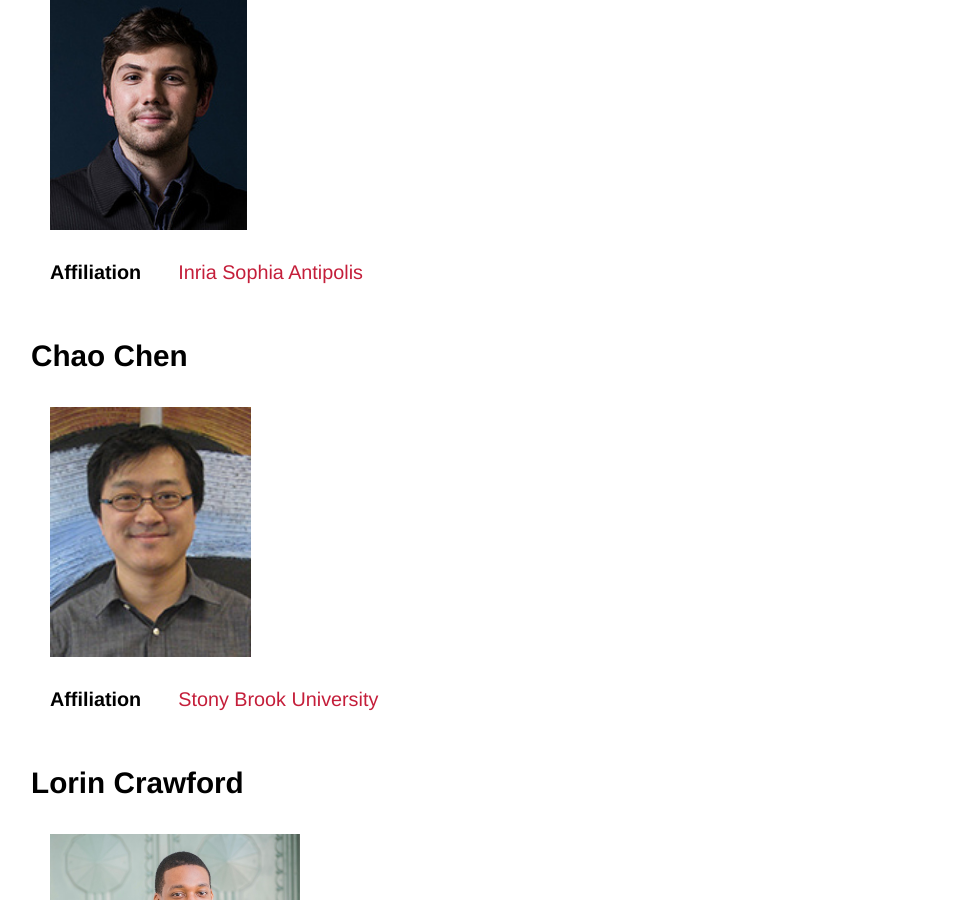
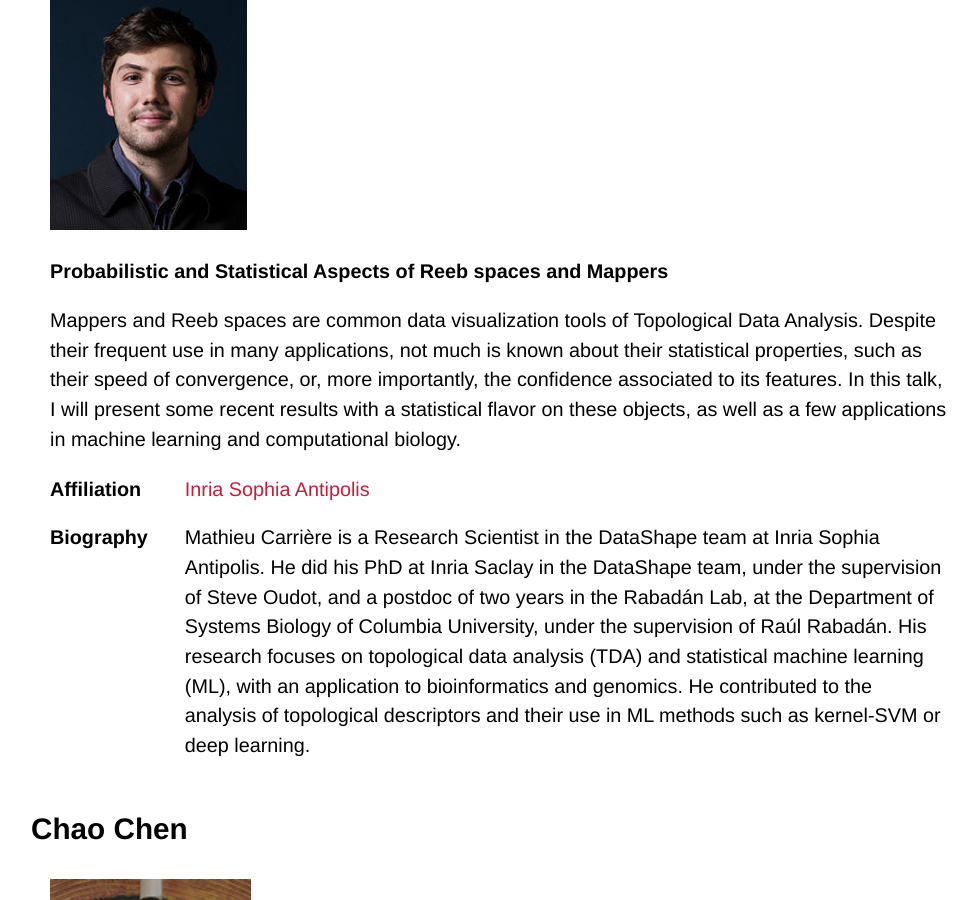
Before and after one commit to tda-in-ml/tda-in-ml.github.io, a Jekyll site: the page built from speakers.md, in a window 1280 px wide and 900 px high, scrolled down 4456 px. Shown: the whole window, without its empty margins (141-1118 px from the left). Built offline with Jekyll 4.4.1, drawn with Linux system fonts in a browser that asks for light colours; some web fonts are replaced; our own code applies the rules of GitHub Pages for plain Markdown files.

Commit message:
Extended list of speakers

```diff
--- a/speakers.md
+++ b/speakers.md
@@ -74,8 +74,11 @@ is expanded on a rolling basis, stay tuned for more!):
 ## Mathieu Carrière
 
 | <img src="/assets/images/speakers/mc.jpg" alt="Mathieu Carrière" height="250px" /> |
+| **Probabilistic and Statistical Aspects of Reeb spaces and Mappers** |
+| Mappers and Reeb spaces are common data visualization tools of Topological Data Analysis. Despite their frequent use in many applications, not much is known about their statistical properties, such as their speed of convergence, or, more importantly, the confidence associated to its features. In this talk, I will present some recent results with a statistical flavor on these objects, as well as a few applications in machine learning and computational biology. |
 
 | **Affiliation** | [Inria Sophia Antipolis](https://mathieucarriere.github.io/website/) |
+| **Biography** | Mathieu Carrière is a Research Scientist in the DataShape team at Inria Sophia Antipolis. He did his PhD at Inria Saclay in the DataShape team, under the supervision of Steve Oudot, and a postdoc of two years in the Rabadán Lab, at the Department of Systems Biology of Columbia University, under the supervision of Raúl Rabadán. His research focuses on topological data analysis (TDA) and statistical machine learning (ML), with an application to bioinformatics and genomics. He contributed to the analysis of topological descriptors and their use in ML methods such as kernel-SVM or deep learning. |
 
 ## Chao Chen
 
```
